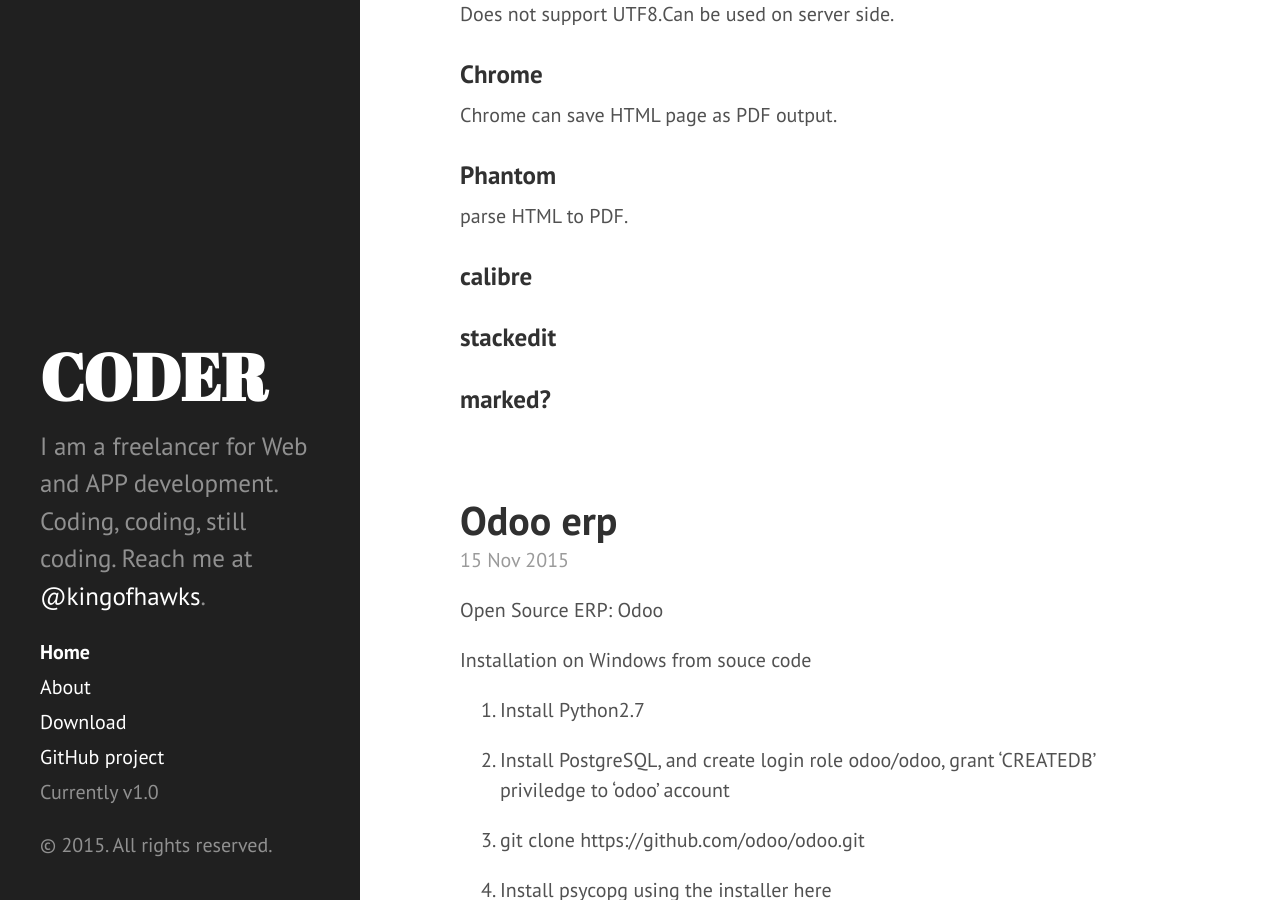
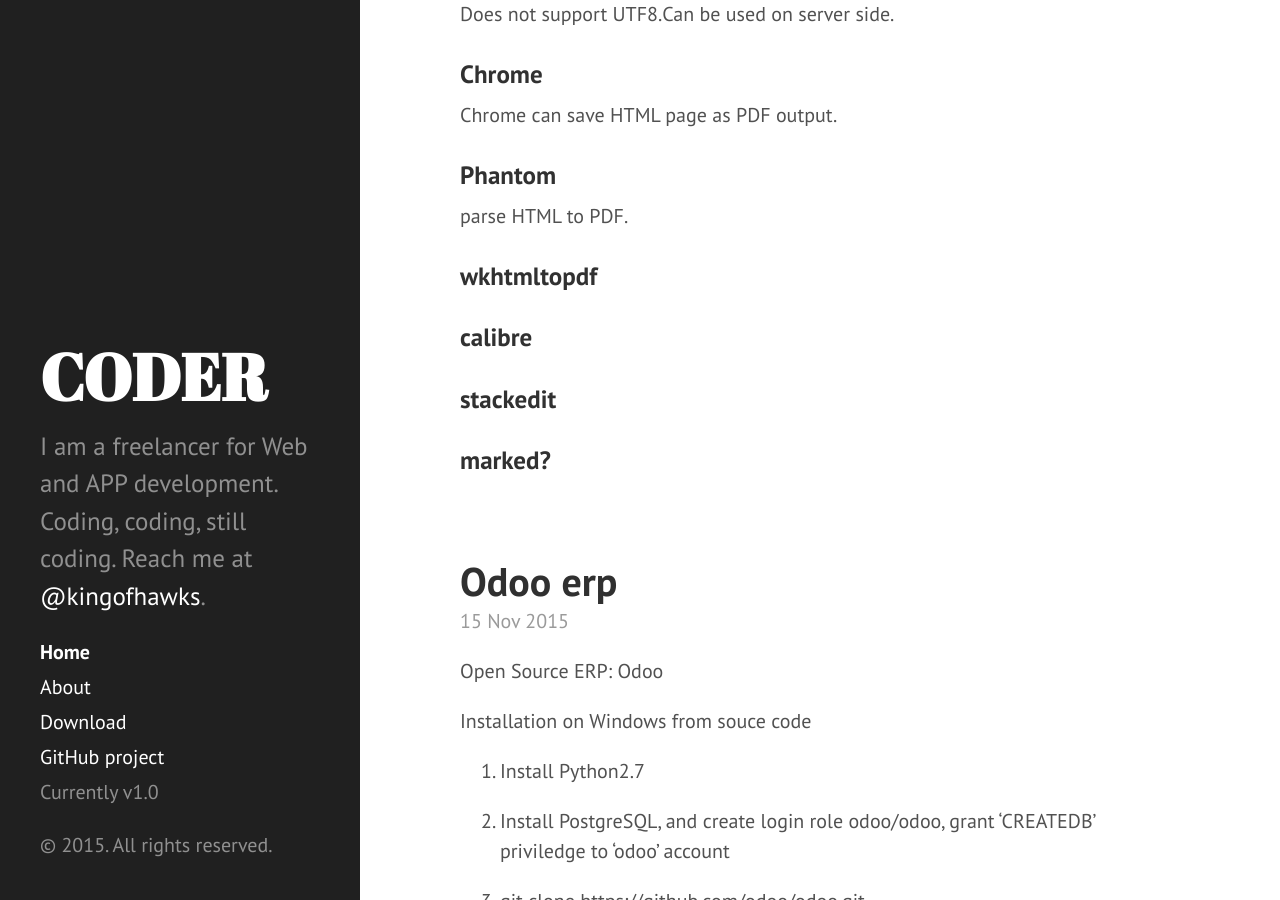
Before and after one commit to kingofhawks/kingofhawks.github.io, a Jekyll site: the page built from index.html, in a window 1280 px wide and 900 px high, scrolled down 384 px. Built offline with Jekyll 4.4.1, drawn with Linux system fonts in a browser that asks for light colours; Markdown is read by kramdown in place of the engine named in the settings; the list of posts is cut into pages by our own code.

Commit message:
update PDF tools

```diff
--- a/_posts/2015-11-28-PDF tools.md
+++ b/_posts/2015-11-28-PDF tools.md
@@ -19,6 +19,10 @@
 
 parse HTML to PDF.
 
+
+### wkhtmltopdf
+
+
 ### calibre
 
 
```
